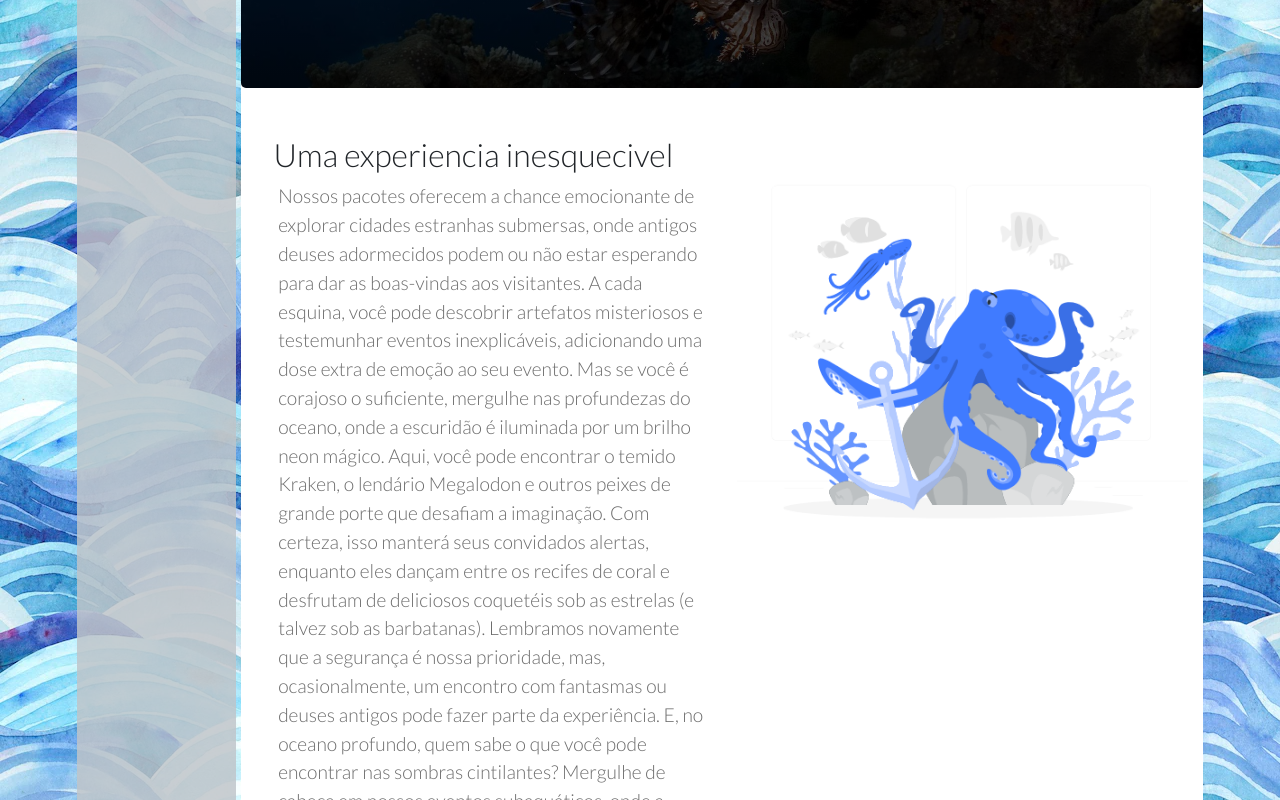
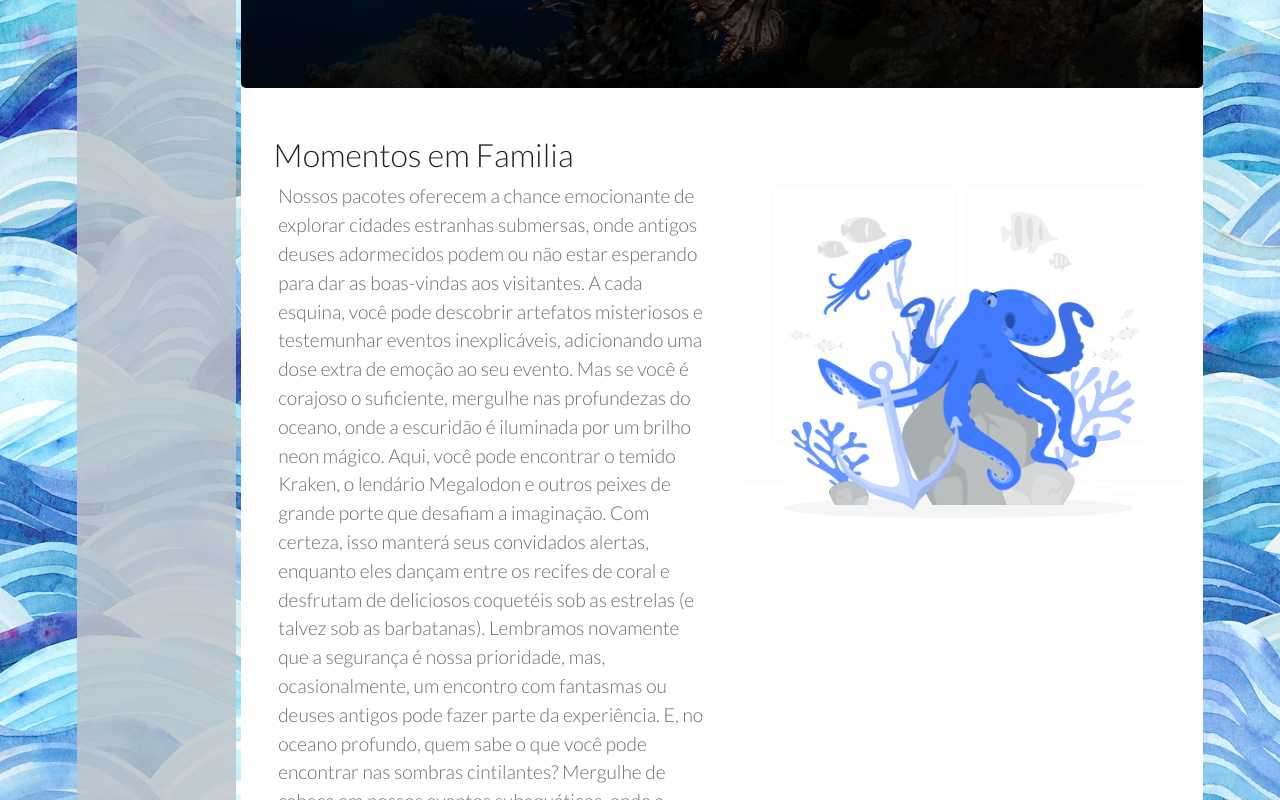
Before and after one commit to Gab0502/cp4_frontend_design, a plain HTML site: page index.html in a window 1280 px wide. Shown: the part 1900-2700 px from the top of the page. Drawn offline with nearby package versions, Linux system fonts and the light colour scheme.

Commit message:
cp5 v2.2

```diff
--- a/index.html
+++ b/index.html
@@ -127,7 +127,7 @@
                 <article class="row">
 
                     <div class="col-md-6">
-                        <h2>Uma experiencia inesquecivel</h2>
+                        <h2>Momentos em Familia</h2>
                         <p>
                             Nossos pacotes oferecem a chance emocionante de explorar cidades estranhas submersas, onde antigos deuses adormecidos podem ou não estar esperando para dar as boas-vindas aos visitantes. A cada esquina, você pode descobrir artefatos misteriosos e testemunhar eventos inexplicáveis, adicionando uma dose extra de emoção ao seu evento.
                             Mas se você é corajoso o suficiente, mergulhe nas profundezas do oceano, onde a escuridão é iluminada por um brilho neon mágico. Aqui, você pode encontrar o temido Kraken, o lendário Megalodon e outros peixes de grande porte que desafiam a imaginação. Com certeza, isso manterá seus convidados alertas, enquanto eles dançam entre os recifes de coral e desfrutam de deliciosos coquetéis sob as estrelas (e talvez sob as barbatanas).
@@ -174,11 +174,11 @@
 
 
                        <div class="col-md-6">
+                        <h2>Cidade Perdida</h2>
                            <img src="/images/deusesantigos.png" alt="Criatura parecida com polvo" class="img-fluid img-border">
                            <img src="/images/rogerio.png" alt="Nosso atendente, Rogerio" class="img-fluid img-border">
                        </div>
                        <div class="col-md-6">
-                           <h2>Cidade Perdida</h2>
                            <p>
                                Em nossos pacotes, você terá a oportunidade ousada de explorar cidades submersas misteriosas. Esta é uma jornada que desafiará sua coragem e despertará seu instinto de sobrevivência. Quando você mergulhar nas profundezas destas cidades afundadas, você entrará em um mundo perdido de ruas sinuosas, edifícios antigos e artefatos misteriosos.
                                No entanto, esteja preparado para o desconhecido, pois essas cidades submersas podem estar despertando deuses antigos adormecidos. A cada esquina que você dobrar, estátuas antigas podem ganhar vida, testando sua devoção e coragem. Os templos antigos podem emitir sons enigmáticos, desafiando sua compreensão do mundo conhecido.
```
